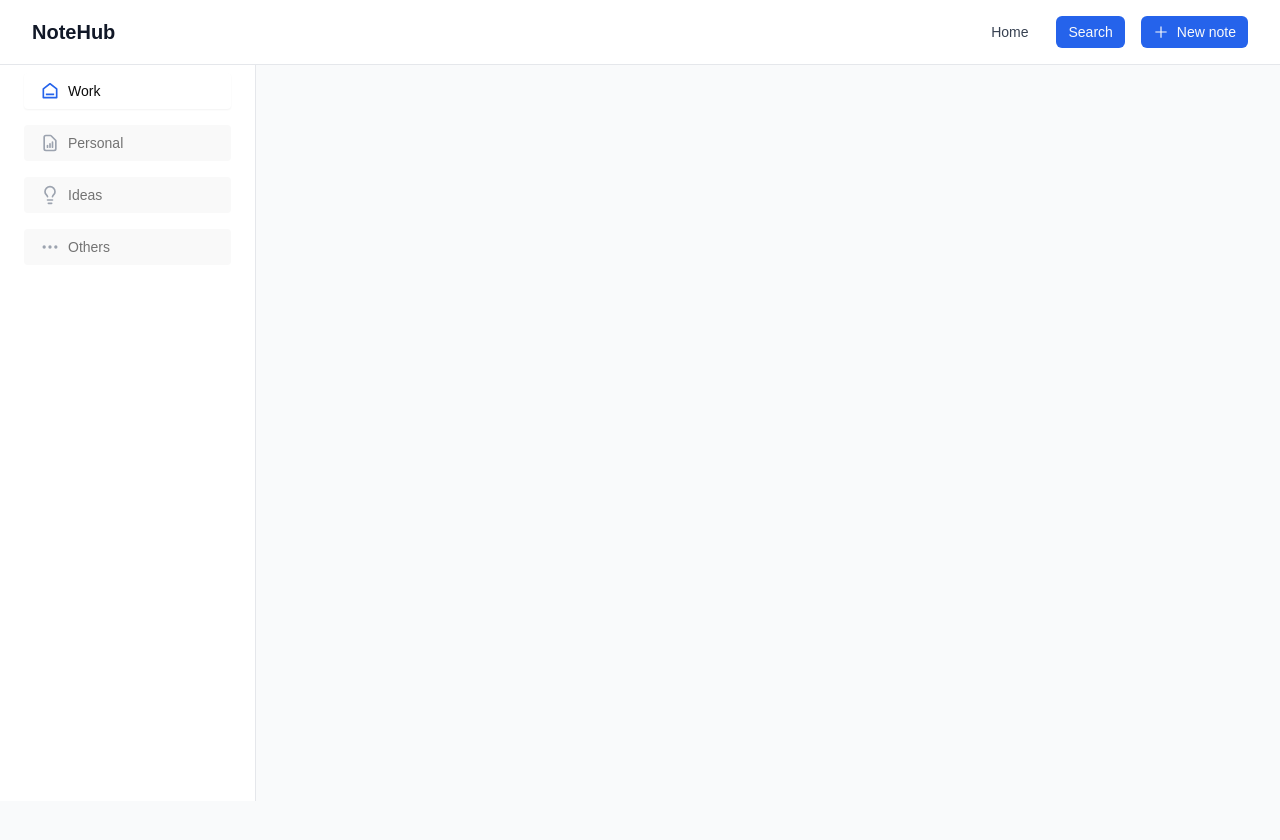
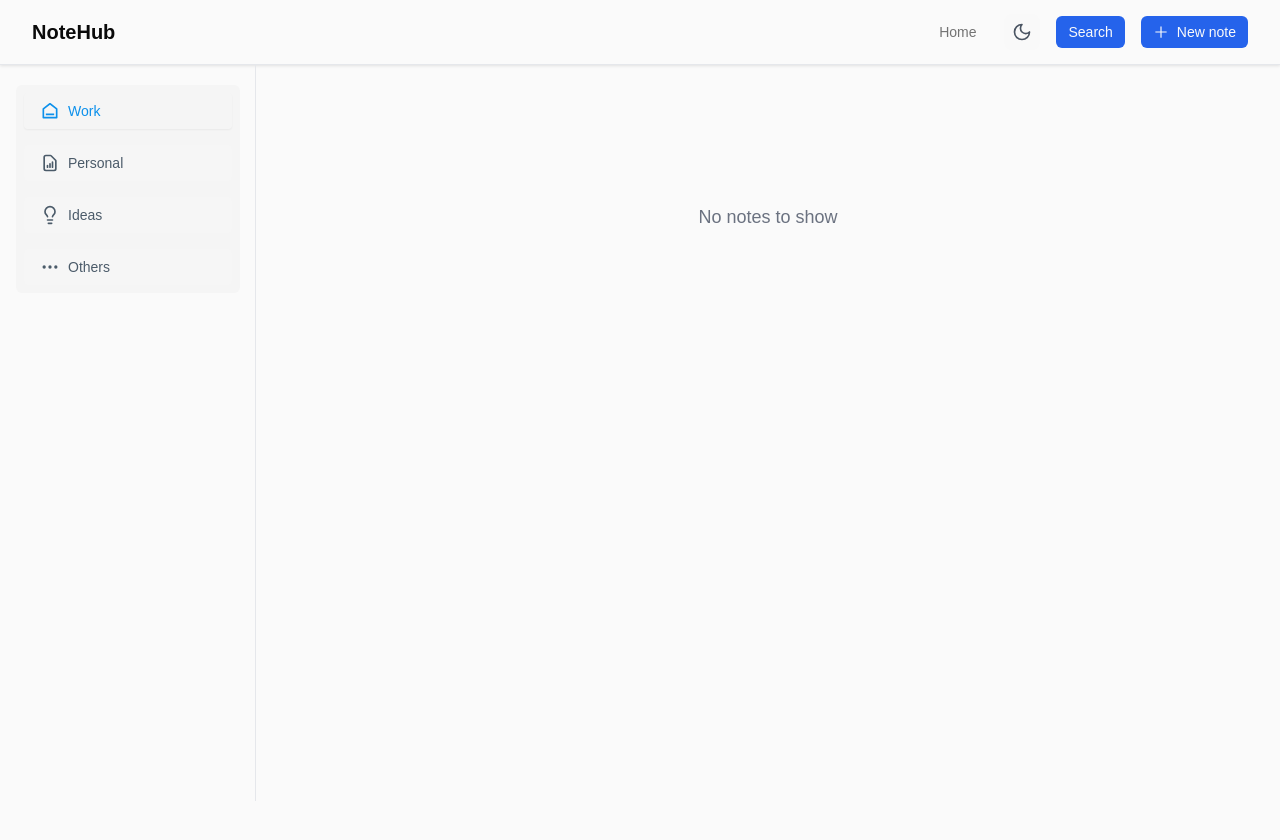
Before and after one commit to RemyaManoharan/NotesManager, a React (Vite) app: page / in a window 1280 px wide. Shown: the top 840 px of the page. Built offline with nearby package versions, Linux system fonts and the light colour scheme.

Commit message:
Dark/light theme added

```diff
--- a/src/App.tsx
+++ b/src/App.tsx
@@ -6,20 +6,26 @@ import SideBar from './components/SideBar/SideBar';
 import NoteEditor from './features/note/NoteEditor';
 import NoteList from './features/note/NoteList';
 import SearchPage from './pages/SearchPage';
+import { ThemeProvider } from './context/ThemeContext';
 
 function App() {
   return (
+    <ThemeProvider>
       <Router>
-      <div className="min-h-screen bg-white">
+        <div className="min-h-screen bg-background text-foreground">
           <Header />
           <Routes>
-          <Route path="/" element={<Home sidebar={<SideBar />}  notelist ={<NoteList />}/>} />
+            <Route
+              path="/"
+              element={<Home sidebar={<SideBar />} notelist={<NoteList />} />}
+            />
             <Route path="/create" element={<NoteEditor />} />
             <Route path="/note/:id" element={<NoteEditor />} />
-          <Route path="/search" element={<SearchPage/>} />
+            <Route path="/search" element={<SearchPage />} />
           </Routes>
         </div>
       </Router>
+    </ThemeProvider>
   );
 }
 
--- a/src/components/Header/Header.tsx
+++ b/src/components/Header/Header.tsx
@@ -3,23 +3,19 @@ import { Link, useNavigate } from 'react-router-dom';
 import { AiOutlinePlus } from 'react-icons/ai';
 // import notelogo from '../../assets/notelogo.png';
 import { Button } from '../ui/button';
+import { ThemeToggle } from '../ThemeToggle/ThemeToggle';
 
 const Header = () => {
   const navigate = useNavigate();
   return (
-    <header className="w-full border-b border-gray-200 bg-white shadow-[0_1px_3px_rgba(0,0,0,0.1)]">
+    <header className="w-full border-b border-gray-200 bg-background shadow-[0_1px_3px_rgba(0,0,0,0.1)]">
       <div className="w-full px-4">
         <div className="flex h-16 items-center px-4">
           {/* Left side - Logo */}
           <div className="flex items-center">
-            {/* <img
-        src={notelogo}
-        alt="NoteHub Logo"
-        className="h-8 w-8"
-      /> */}
             <Link
               to="/"
-              className="text-xl font-bold text-gray-900 hover:text-gray-700"
+              className="text-xl font-bold text-foreground hover:text-muted-foreground"
             >
               NoteHub
             </Link>
@@ -30,22 +26,16 @@ const Header = () => {
             <nav className="flex items-center space-x-4">
               <Link
                 to="/"
-                className="rounded-md px-3 py-2 text-sm font-medium text-gray-700 hover:text-gray-900"
+                className="rounded-md px-3 py-2 text-sm font-medium text-muted-foreground hover:text-foreground"
               >
                 Home
               </Link>
+              <ThemeToggle />
               <Button size="sm" onClick={() => navigate('/search')}>
-                         <span>Search</span>
-            </Button>
+                <span>Search</span>
+              </Button>
             </nav>
 
-            {/* <button
-            onClick={() => navigate('/create')}
-            className="bg-blue-600 hover:bg-blue-700 flex items-center space-x-2 rounded-md px-4 py-2 text-sm font-medium text-white transition-colors"
-          >
-            <AiOutlinePlus className="h-4 w-4" />
-            <span>New note</span>
-          </button> */}
             <Button size="sm" onClick={() => navigate('/create')}>
               {' '}
               <AiOutlinePlus className="h-4 w-4" />
--- a/src/components/SideBar/SideBar.tsx
+++ b/src/components/SideBar/SideBar.tsx
@@ -53,26 +53,46 @@ const SideBar: React.FC<SidebarProps> = ({
   };
 
   return (
-    <div className="h-full w-64 border-r border-gray-200 bg-white px-4">
+    <div className="h-full w-64 bg-transparent px-4">
       <Tabs
         defaultValue={defaultSelected}
         orientation="vertical"
         className="w-full"
         onValueChange={handleCategoryClick}
       >
-        <TabsList className="flex h-full w-full flex-col space-y-4 bg-white p-2">
+        <TabsList className="mt-5 flex h-full w-full flex-col space-y-4 p-2">
           {SIDEBAR_ITEMS.map((item) => (
             <TabsTrigger
               key={item.id}
               value={item.category}
-              className="flex w-full items-center justify-start gap-2 px-4 py-2"
+              className={`flex w-full items-center justify-start gap-2 px-4 py-2 transition-colors ${
+                selectedCategory === item.category
+                  ? 'bg-white/10'
+                  : 'bg-white/5 hover:bg-white/10'
+              }`}
             >
               <span
-                className={`${selectedCategory === item.category ? 'text-blue-600' : 'text-gray-400'}`}
+                style={{
+                  color:
+                    selectedCategory === item.category
+                      ? 'var(--note-primary)'
+                      : 'var(--text)',
+                  opacity: selectedCategory === item.category ? 1 : 0.8,
+                }}
               >
                 {item.icon}
               </span>
-              <span>{item.category}</span>
+              <span
+                style={{
+                  color:
+                    selectedCategory === item.category
+                      ? 'var(--note-primary)'
+                      : 'var(--text)',
+                  opacity: selectedCategory === item.category ? 1 : 0.8,
+                }}
+              >
+                {item.category}
+              </span>
             </TabsTrigger>
           ))}
         </TabsList>
--- /dev/null
+++ b/src/components/ThemeToggle/ThemeToggle.tsx
@@ -0,0 +1,20 @@
+import { useTheme } from '@/context/ThemeContext';
+import { Moon, Sun } from 'lucide-react';
+
+export function ThemeToggle() {
+  const { isDark, setIsDark } = useTheme();
+
+  return (
+    <button
+      onClick={() => setIsDark(!isDark)}
+      className="rounded-lg p-2 transition-colors hover:bg-gray-100 dark:hover:bg-gray-800"
+      aria-label="Toggle theme"
+    >
+      {isDark ? (
+        <Sun className="h-5 w-5 text-gray-600 dark:text-gray-400" />
+      ) : (
+        <Moon className="h-5 w-5 text-gray-600 dark:text-gray-400" />
+      )}
+    </button>
+  );
+}
--- /dev/null
+++ b/src/context/ThemeContext.tsx
@@ -0,0 +1,50 @@
+import React, {
+  createContext,
+  useContext,
+  useState,
+  useEffect,
+  ReactNode,
+} from 'react';
+
+interface ThemeContextType {
+  isDark: boolean;
+  setIsDark: React.Dispatch<React.SetStateAction<boolean>>;
+}
+
+export const ThemeContext = createContext<ThemeContextType>(
+  {} as ThemeContextType
+);
+
+interface ThemeProviderProps {
+  children: ReactNode;
+}
+
+export function ThemeProvider({ children }: ThemeProviderProps) {
+  const [isDark, setIsDark] = useState<boolean>(() => {
+    if (typeof window === 'undefined') return false;
+    const saved = localStorage.getItem('theme');
+    return (
+      saved === 'dark' ||
+      (!saved && window.matchMedia('(prefers-color-scheme: dark)').matches)
+    );
+  });
+
+  useEffect(() => {
+    const root = window.document.documentElement;
+    if (isDark) {
+      root.classList.add('dark');
+      localStorage.setItem('theme', 'dark');
+    } else {
+      root.classList.remove('dark');
+      localStorage.setItem('theme', 'light');
+    }
+  }, [isDark]);
+
+  return (
+    <ThemeContext.Provider value={{ isDark, setIsDark }}>
+      {children}
+    </ThemeContext.Provider>
+  );
+}
+
+export const useTheme = () => useContext(ThemeContext);
--- a/src/features/note/NoteList.tsx
+++ b/src/features/note/NoteList.tsx
@@ -14,7 +14,13 @@ const NoteList: React.FC = () => {
   const handleEditClick = (note: Note) => {
     navigate(`/note/${note.id}`);
   };
-
+  if (!filteredNotes || filteredNotes.length === 0) {
+    return (
+      <div className="flex h-64 items-center justify-center">
+        <p className="text-lg text-gray-500">No notes to show</p>
+      </div>
+    );
+  }
   return (
     <div className="grid auto-rows-fr grid-cols-1 gap-4 p-4 sm:grid-cols-2 md:grid-cols-3 lg:grid-cols-4 xl:grid-cols-4">
       {filteredNotes.map((note) => (
@@ -26,7 +32,6 @@ const NoteList: React.FC = () => {
         />
       ))}
     </div>
-
   );
 };
 
--- a/src/index.css
+++ b/src/index.css
@@ -4,9 +4,17 @@
 
 :root {
   --note-primary: #0c90eb;
+  --background: #fafafa;
+  --text: #213547;
+}
+:root[class~='dark'] {
+  --background: #121212;
+  --text: #ffffff;
+  --note-primary: #2563eb;
 }
 body {
-  background-color: #FAFAFA;
+  background-color: var(--background);
+  color: var(--text);
   font-family: 'Montserrat', sans-serif;
 }
 
--- a/src/pages/Home.tsx
+++ b/src/pages/Home.tsx
@@ -8,14 +8,16 @@ interface HomeProps {
 
 const Home: React.FC<HomeProps> = ({ sidebar, notelist }) => {
   return (
-    <div className="min-h-screen bg-gray-50">
+    <div className="min-h-screen bg-background">
       {/* Header Section */}
       {/* <div className="w-full bg-white shadow-sm">{header}</div> */}
 
       {/* Main Content Area */}
       <div className="flex h-[calc(100vh-4rem)] flex-1">
         {/* Sidebar */}
-        <div className="w-64 border-r border-gray-200 bg-white">{sidebar}</div>
+        <div className="w-64 border-r border-gray-200 bg-background">
+          {sidebar}
+        </div>
 
         {/* Notes Content Area */}
         <div className="flex-1 overflow-auto p-6">{notelist}</div>
--- a/src/pages/SearchPage.tsx
+++ b/src/pages/SearchPage.tsx
@@ -1,4 +1,3 @@
-
 import React, { useState, useEffect } from 'react';
 import { useNotesStore } from '@/store/useNoteStore';
 import { useNavigate } from 'react-router-dom';
@@ -51,18 +50,17 @@ const SearchPage = () => {
   }, [searchTitle, selectedDate, notes]);
 
   return (
-    <div className="container mx-auto mt-8 bg-red-50 p-4">
+    <div className="bg-grey-50 container mx-auto mt-8 p-4">
       <div className="space-y-4">
         {/* Search Filters */}
-        <div className="flex flex-col md:flex-row gap-4">
+        <div className="flex flex-col gap-4 md:flex-row">
           {/* Search by Title */}
-          <div className="flex gap-2 flex-1">
+          <div className="flex flex-1 gap-2">
             <Input
               placeholder="Search by Title"
               value={searchTitle}
               onChange={(e) => setsearchTitle(e.target.value)}
               className="w-full"
-
             />
             {searchTitle && (
               <Button
@@ -80,10 +78,7 @@ const SearchPage = () => {
           <div className="flex gap-2">
             <Popover open={isCalendarOpen} onOpenChange={setIsCalendarOpen}>
               <PopoverTrigger asChild>
-                <Button
-                  variant="outline"
-                  className="h-10 px-4"
-                >
+                <Button variant="outline" className="h-10 px-4">
                   <CalendarIcon className="mr-2 h-4 w-4" />
                   {selectedDate ? (
                     format(selectedDate, 'M/d/yyyy')
```
Also changed, not shown: src/components/NoteCard/NoteCard.tsx (+19 -12 lines). Lines whose indentation alone changed are shown as unchanged.
